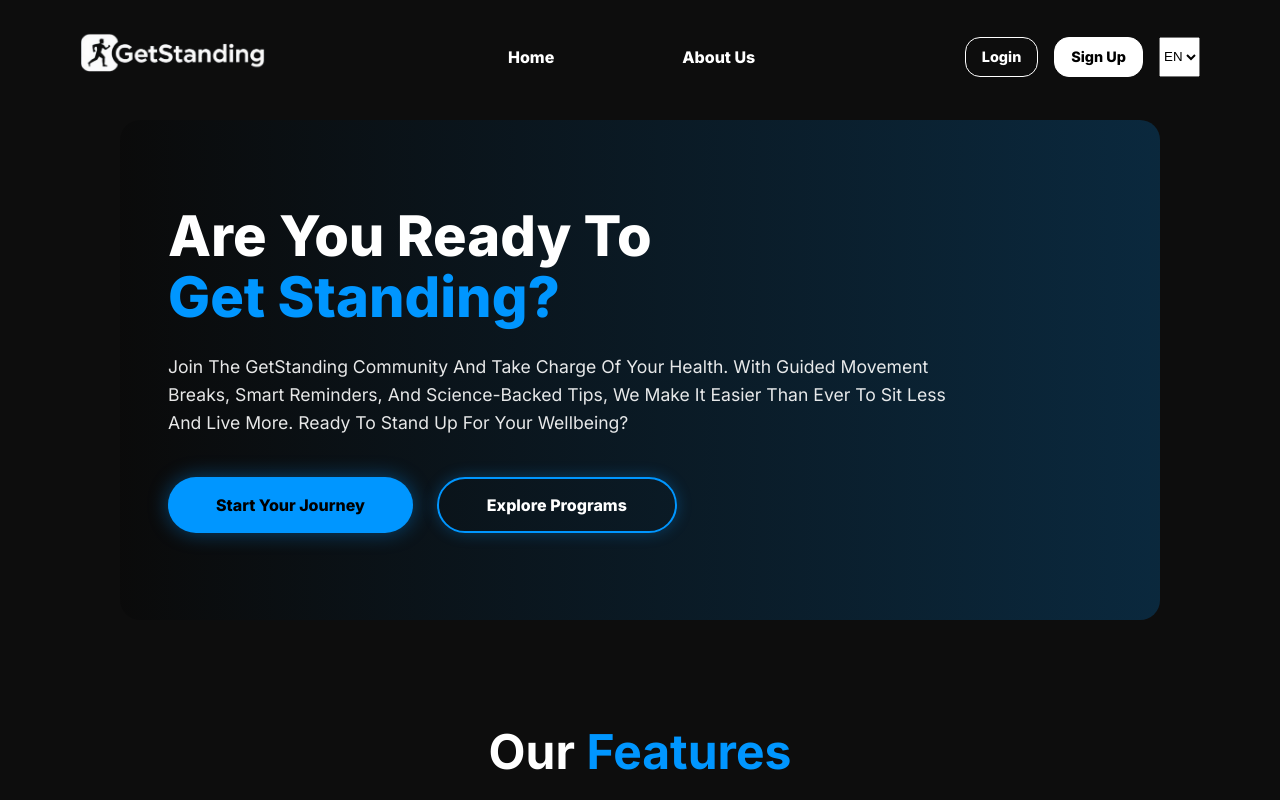
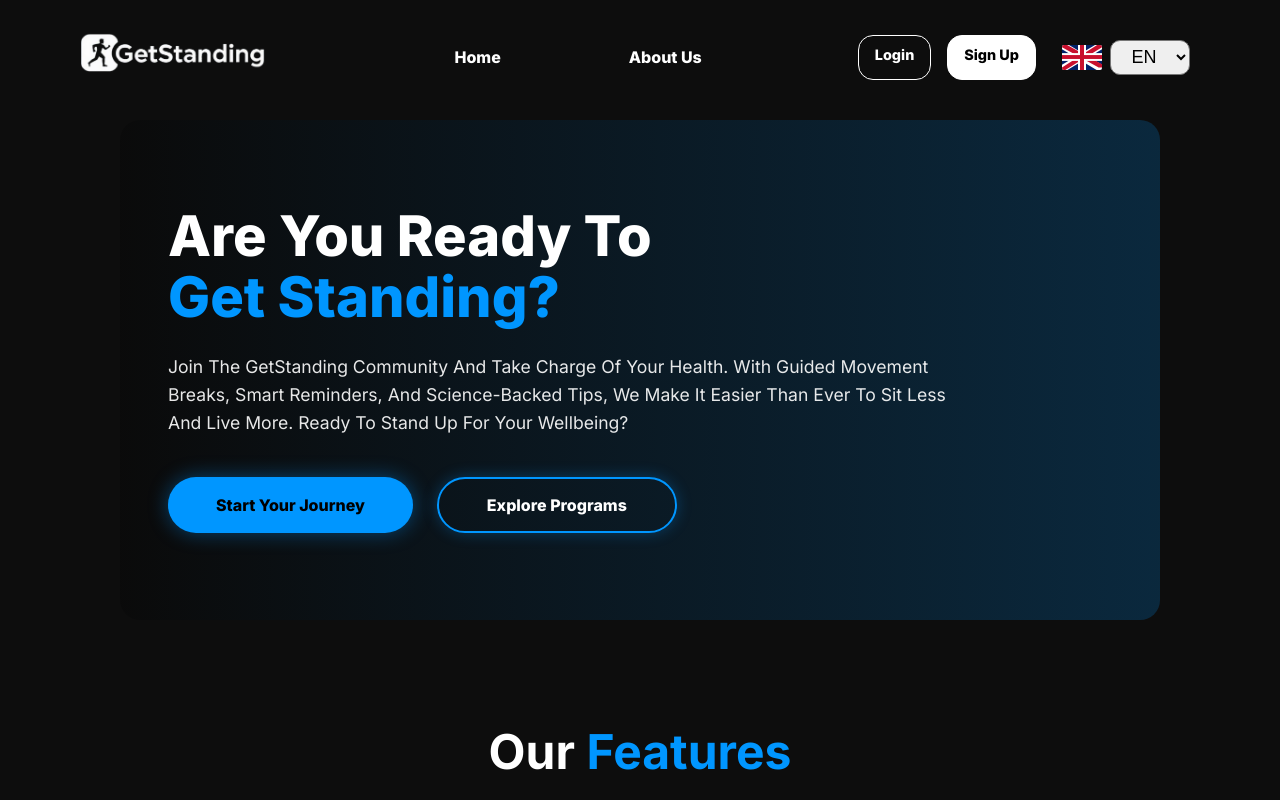
Before and after one commit to vladi245/WebFrontend-group8, a React (Vite) app: page / in a window 1280 px wide. Shown: the top 800 px of the page. Built offline with nearby package versions, Linux system fonts and the light colour scheme.

Commit message:
language selector remade as reusable

```diff
--- /dev/null
+++ b/src/components/LanguageChange/LanguageChange.module.css
@@ -0,0 +1,25 @@
+.langContainer {
+    display: flex;
+    align-items: center;
+    justify-content: center;
+    cursor: pointer;
+    padding: 5px 10px;
+    background-color: transparent;
+    transition: background-color 0.3s, border-color 0.3s;
+}
+
+.languageChange {
+    height: 35px;
+    width: 80px;
+    border-radius: 10px;
+    text-align: center;
+    font-size: 18px;
+}
+
+.flagIcon {
+    width: 40px;
+    height: 25px;
+    margin-right: 8px;
+    object-fit: cover;
+    border-radius: 2px;
+}
--- /dev/null
+++ b/src/components/LanguageChange/LanguageChange.tsx
@@ -0,0 +1,40 @@
+import React from 'react';
+import style from './LanguageChange.module.css';
+import { useTranslation } from 'react-i18next';
+import denmark from './assets/denmark.svg';
+import uk from './assets/uk.svg';
+
+export default function LanguageChange() {
+    const { i18n } = useTranslation();
+
+    const handleLangChange = (e: React.ChangeEvent<HTMLSelectElement>) => {
+        const lng = e.target.value;
+        i18n.changeLanguage(lng);
+        try {
+            if (typeof window !== 'undefined') localStorage.setItem('language', lng);
+        } catch (err) {
+            // ignore storage errors
+        }
+    };
+
+    const currentFlag = i18n.language === 'da' ? denmark : uk;
+
+    return (
+        <div className={style.langContainer}>
+            <img
+                src={currentFlag}
+                alt={i18n.language === 'da' ? 'Danish flag' : 'English flag'}
+                className={style.flagIcon}
+            />
+            <select
+                className={style.languageChange}
+                value={i18n.language || 'en'}
+                onChange={handleLangChange}
+                aria-label="language-select"
+            >
+                <option value="en">EN</option>
+                <option value="da">DA</option>
+            </select>
+        </div>
+    );
+}
--- a/src/components/MealPicker/MealPicker.tsx
+++ b/src/components/MealPicker/MealPicker.tsx
@@ -200,7 +200,7 @@ const MealPicker = ({ onMealAdded }: MealPickerProps) => {
 
         <div className={style.mealList}>
           {meals.length === 0 ? (
-            <p className={style.noResults}>{t('mealPicker.noFoodsAdded')} {searchTerm}</p>
+            <p className={style.noResults}>{t('mealPicker.noFoodAdded')} {searchTerm}</p>
           ) : (
             meals.map((meal) => (
               <div key={meal.recordId} className={style.mealRow}>
--- a/src/components/Navbar/Navbar.tsx
+++ b/src/components/Navbar/Navbar.tsx
@@ -1,14 +1,10 @@
 import style from './Navbar.module.css';
 import GetStandingLogo from '../../assets/GetStanding.png';
-import type { ChangeEvent } from 'react';
 import { useTranslation } from 'react-i18next';
+import LanguageChange from '../../components/LanguageChange/LanguageChange';
+const Navbar = () => {
+    const { t } = useTranslation();
 
-const Navbar = () => {
-    const { t, i18n } = useTranslation();
-
-    const handleLangChange = (e: ChangeEvent<HTMLSelectElement>) => {
-        i18n.changeLanguage(e.target.value);
-    };
 
     return (
         <nav className={style.navbar}>
@@ -31,10 +27,7 @@ const Navbar = () => {
                 <a href="/sign-up" className={style['signup-button']}>
                     {t('signUp')}
                 </a>
-                <select value={i18n.language} onChange={handleLangChange} aria-label="language-select">
-                    <option value="en">EN</option>
-                    <option value="da">DA</option>
-                </select>
+                <LanguageChange />
             </div>
         </nav>
     );
--- a/src/pages/Settings/index.tsx
+++ b/src/pages/Settings/index.tsx
@@ -2,15 +2,9 @@ import DeleteButton from "../../components/DeleteButton/DeleteButton";
 import style from './Settings.module.css'
 import LogoutButton from "../../components/LogoutButton/LogoutButton";
 import Navbar from '../../components/NavbarVertical/Navbar';
-import type { ChangeEvent } from 'react';
-import { useTranslation } from 'react-i18next';
+import LanguageChange from '../../components/LanguageChange/LanguageChange';
 
 export default function Settings() {
-    const { t, i18n } = useTranslation();
-
-    const handleLangChange = (e: ChangeEvent<HTMLSelectElement>) => {
-        i18n.changeLanguage(e.target.value);
-    };
     return (
         <div className={style.zoomContainer}>
             <Navbar />
@@ -19,10 +13,7 @@ export default function Settings() {
                 <h1 className={style.settingsText}>
                     Settings
                 </h1>
-                <select value={i18n.language} onChange={handleLangChange} aria-label="language-select">
-                    <option value="en">EN</option>
-                    <option value="da">DA</option>
-                </select>
+                <LanguageChange />
                 <LogoutButton />
                 <DeleteButton />
 
```
Also changed, not shown: src/components/LanguageChange/assets/denmark.svg (added), src/components/LanguageChange/assets/uk.svg (added).
